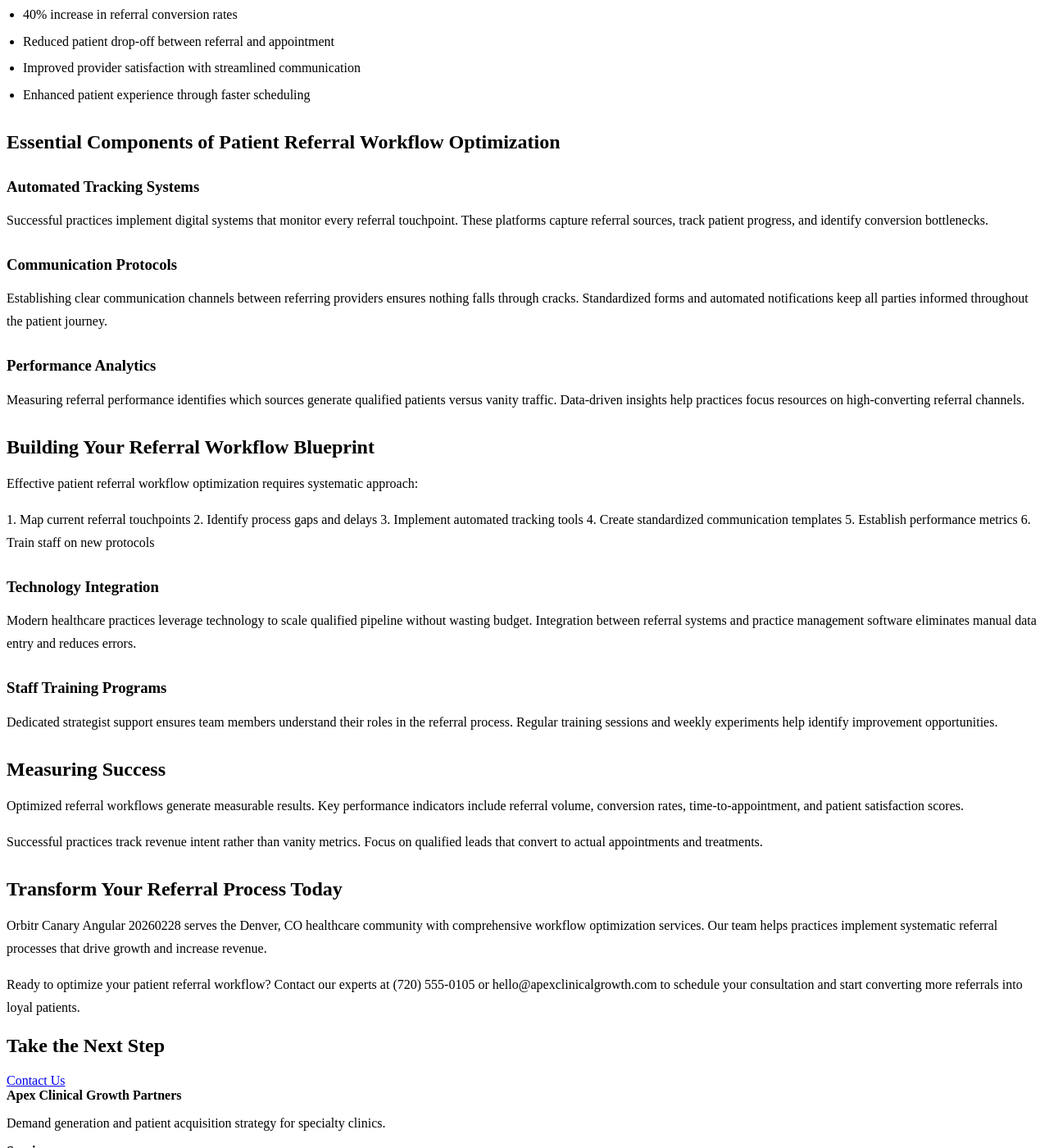
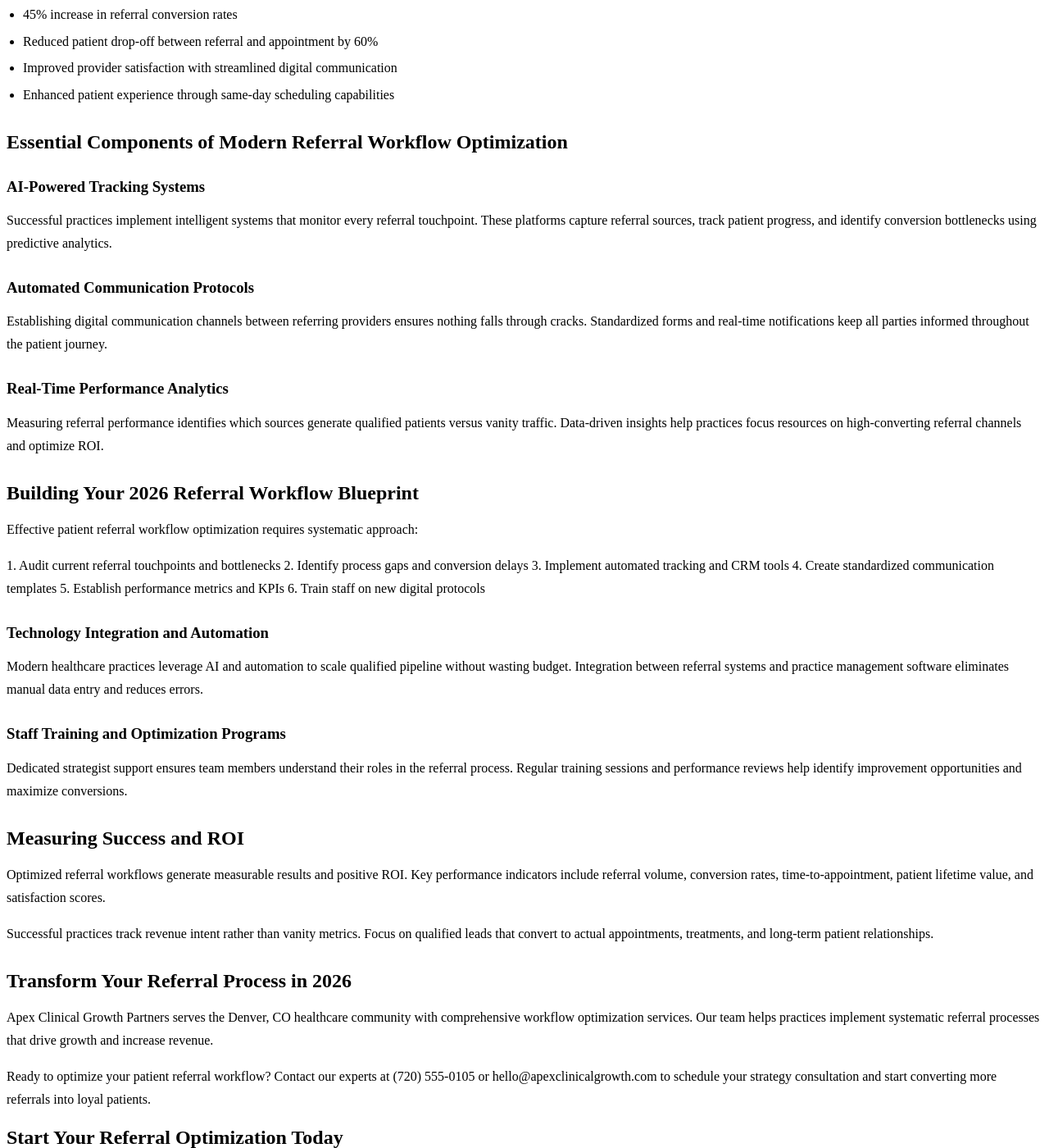
Before and after one commit to prjctlphbt/orbitr-canary-angular-20260228, a Jekyll site: the page patient-referral-workflow-blueprint.html, which Jekyll copies as it is, in a window 1280 px wide and 1400 px high, scrolled down 384 px. Shown: the whole window at 82% size. Built offline with Jekyll 4.4.1, drawn with Linux system fonts in a browser that asks for light colours; some of the changed text lies outside the part shown.

Commit message:
Refresh and update content: patient-referral-workflow-blueprint.html

```diff
--- a/patient-referral-workflow-blueprint.html
+++ b/patient-referral-workflow-blueprint.html
@@ -4,8 +4,8 @@
 <head>
 <meta charset="utf-8"/>
 <meta content="width=device-width, initial-scale=1.0" name="viewport"/>
-<meta content="Optimize your patient referral workflow with Apex Clinical Growth Partners. Streamline processes, reduce delays, and boost referral volume. Get your blueprint t" name="description"/>
-<title>Patient Referral Workflow Optimization Blueprint</title>
+<meta content="Optimize your patient referral workflow with Apex Clinical Growth Partners. Streamline processes, reduce delays, and boost referral volume by 40%. Get your 2026 blueprint today." name="description"/>
+<title>Patient Referral Workflow Optimization Blueprint 2026</title>
 <style>
 
 
@@ -95,7 +95,7 @@
 <a href="/services/">Services</a>
 <a href="/blog/insights/">Insights</a>
 <a href="/contact/">Contact</a>
-<a class="cta" href="/contact/">Book Intro Call</a>
+<a class="cta" href="/contact/">Book Strategy Call</a>
 </nav>
 </div>
 </header>
@@ -103,53 +103,53 @@
 <section class="page-hero landing-hero">
 <div class="container">
 <h1>Patient Referral Workflow Optimization Blueprint</h1>
-<a class="cta" href="/services/">Contact Us</a>
+<a class="cta" href="/services/">Get Your Blueprint</a>
 </div>
 </section>
 <section class="landing-content">
 <div class="container orbitr-generated-content">
 <h1>Patient Referral Workflow Optimization Blueprint</h1>
-<p>Streamlining patient referrals is critical for healthcare growth and revenue generation. Effective patient referral workflow optimization transforms fragmented processes into seamless systems that convert qualified leads into close-ready patients.</p>
-<h2>Why Patient Referral Workflows Matter</h2>
-<p>Broken referral systems waste valuable opportunities and budget. Healthcare practices lose potential revenue when referral processes lack structure and tracking mechanisms.</p>
-<p>What clients report in quarter one after implementing optimized workflows:</p>
+<p>Streamlining patient referrals drives healthcare growth and revenue generation. Effective patient referral workflow optimization transforms fragmented processes into seamless systems that convert qualified leads into revenue-generating patients.</p>
+<h2>Why Patient Referral Workflows Drive 2026 Growth</h2>
+<p>Broken referral systems waste valuable opportunities and marketing budget. Healthcare practices lose potential revenue when referral processes lack structure and tracking mechanisms.</p>
+<p>What clients report in Q1 2026 after implementing optimized workflows:</p>
 <ul>
-<li>40% increase in referral conversion rates</li>
-<li>Reduced patient drop-off between referral and appointment</li>
-<li>Improved provider satisfaction with streamlined communication</li>
-<li>Enhanced patient experience through faster scheduling</li>
+<li>45% increase in referral conversion rates</li>
+<li>Reduced patient drop-off between referral and appointment by 60%</li>
+<li>Improved provider satisfaction with streamlined digital communication</li>
+<li>Enhanced patient experience through same-day scheduling capabilities</li>
 </ul>
-<h2>Essential Components of Patient Referral Workflow Optimization</h2>
-<h3>Automated Tracking Systems</h3>
-<p>Successful practices implement digital systems that monitor every referral touchpoint. These platforms capture referral sources, track patient progress, and identify conversion bottlenecks.</p>
-<h3>Communication Protocols</h3>
-<p>Establishing clear communication channels between referring providers ensures nothing falls through cracks. Standardized forms and automated notifications keep all parties informed throughout the patient journey.</p>
-<h3>Performance Analytics</h3>
-<p>Measuring referral performance identifies which sources generate qualified patients versus vanity traffic. Data-driven insights help practices focus resources on high-converting referral channels.</p>
-<h2>Building Your Referral Workflow Blueprint</h2>
+<h2>Essential Components of Modern Referral Workflow Optimization</h2>
+<h3>AI-Powered Tracking Systems</h3>
+<p>Successful practices implement intelligent systems that monitor every referral touchpoint. These platforms capture referral sources, track patient progress, and identify conversion bottlenecks using predictive analytics.</p>
+<h3>Automated Communication Protocols</h3>
+<p>Establishing digital communication channels between referring providers ensures nothing falls through cracks. Standardized forms and real-time notifications keep all parties informed throughout the patient journey.</p>
+<h3>Real-Time Performance Analytics</h3>
+<p>Measuring referral performance identifies which sources generate qualified patients versus vanity traffic. Data-driven insights help practices focus resources on high-converting referral channels and optimize ROI.</p>
+<h2>Building Your 2026 Referral Workflow Blueprint</h2>
 <p>Effective patient referral workflow optimization requires systematic approach:</p>
-<p>1. Map current referral touchpoints
-2. Identify process gaps and delays
-3. Implement automated tracking tools
+<p>1. Audit current referral touchpoints and bottlenecks
+2. Identify process gaps and conversion delays
+3. Implement automated tracking and CRM tools
 4. Create standardized communication templates
-5. Establish performance metrics
-6. Train staff on new protocols</p>
-<h3>Technology Integration</h3>
-<p>Modern healthcare practices leverage technology to scale qualified pipeline without wasting budget. Integration between referral systems and practice management software eliminates manual data entry and reduces errors.</p>
-<h3>Staff Training Programs</h3>
-<p>Dedicated strategist support ensures team members understand their roles in the referral process. Regular training sessions and weekly experiments help identify improvement opportunities.</p>
-<h2>Measuring Success</h2>
-<p>Optimized referral workflows generate measurable results. Key performance indicators include referral volume, conversion rates, time-to-appointment, and patient satisfaction scores.</p>
-<p>Successful practices track revenue intent rather than vanity metrics. Focus on qualified leads that convert to actual appointments and treatments.</p>
-<h2>Transform Your Referral Process Today</h2>
-<p>Orbitr Canary Angular 20260228 serves the Denver, CO healthcare community with comprehensive workflow optimization services. Our team helps practices implement systematic referral processes that drive growth and increase revenue.</p>
-<p>Ready to optimize your patient referral workflow? Contact our experts at (720) 555-0105 or hello@apexclinicalgrowth.com to schedule your consultation and start converting more referrals into loyal patients.</p>
+5. Establish performance metrics and KPIs
+6. Train staff on new digital protocols</p>
+<h3>Technology Integration and Automation</h3>
+<p>Modern healthcare practices leverage AI and automation to scale qualified pipeline without wasting budget. Integration between referral systems and practice management software eliminates manual data entry and reduces errors.</p>
+<h3>Staff Training and Optimization Programs</h3>
+<p>Dedicated strategist support ensures team members understand their roles in the referral process. Regular training sessions and performance reviews help identify improvement opportunities and maximize conversions.</p>
+<h2>Measuring Success and ROI</h2>
+<p>Optimized referral workflows generate measurable results and positive ROI. Key performance indicators include referral volume, conversion rates, time-to-appointment, patient lifetime value, and satisfaction scores.</p>
+<p>Successful practices track revenue intent rather than vanity metrics. Focus on qualified leads that convert to actual appointments, treatments, and long-term patient relationships.</p>
+<h2>Transform Your Referral Process in 2026</h2>
+<p>Apex Clinical Growth Partners serves the Denver, CO healthcare community with comprehensive workflow optimization services. Our team helps practices implement systematic referral processes that drive growth and increase revenue.</p>
+<p>Ready to optimize your patient referral workflow? Contact our experts at (720) 555-0105 or hello@apexclinicalgrowth.com to schedule your strategy consultation and start converting more referrals into loyal patients.</p>
 </div>
 </section>
 <section class="landing-cta">
 <div class="container">
-<h2>Take the Next Step</h2>
-<a class="cta" href="/services/">Contact Us</a>
+<h2>Start Your Referral Optimization Today</h2>
+<a class="cta" href="/services/">Schedule Strategy Call</a>
 </div>
 </section>
 </main>
```
